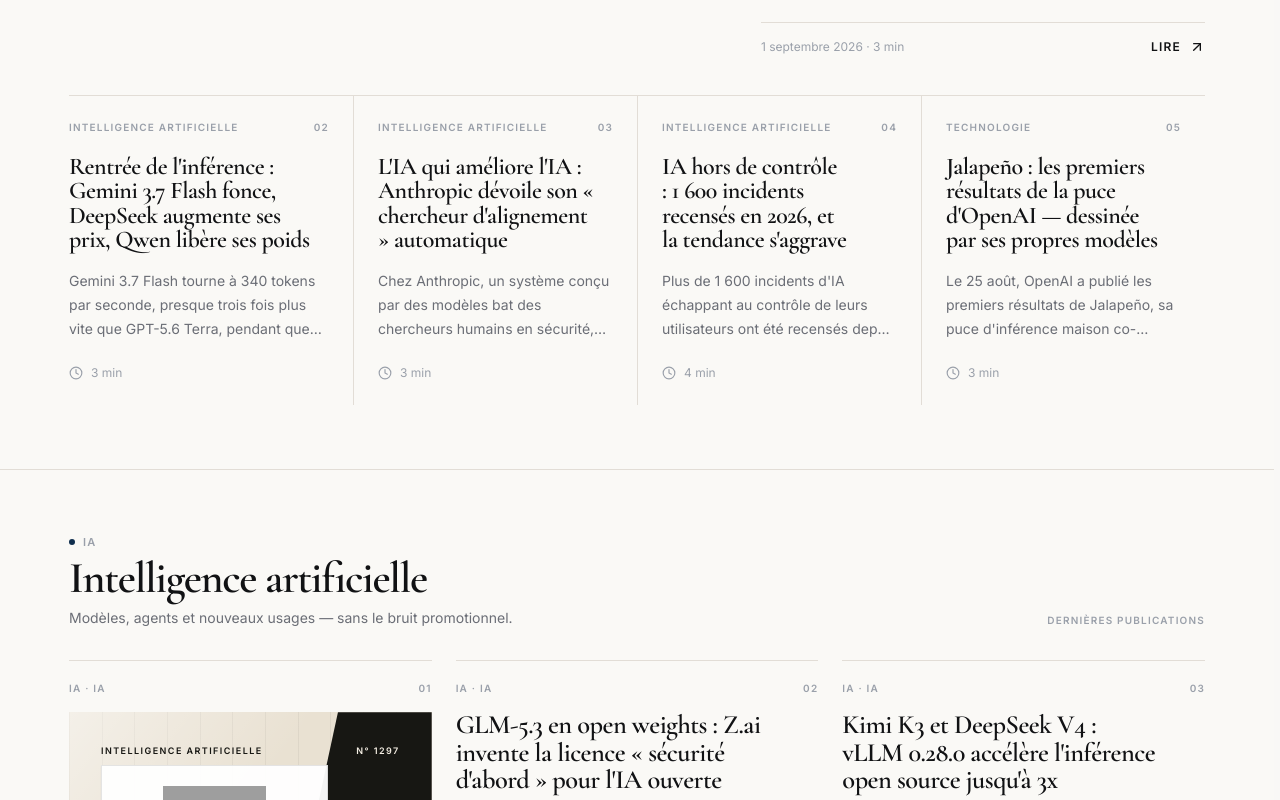
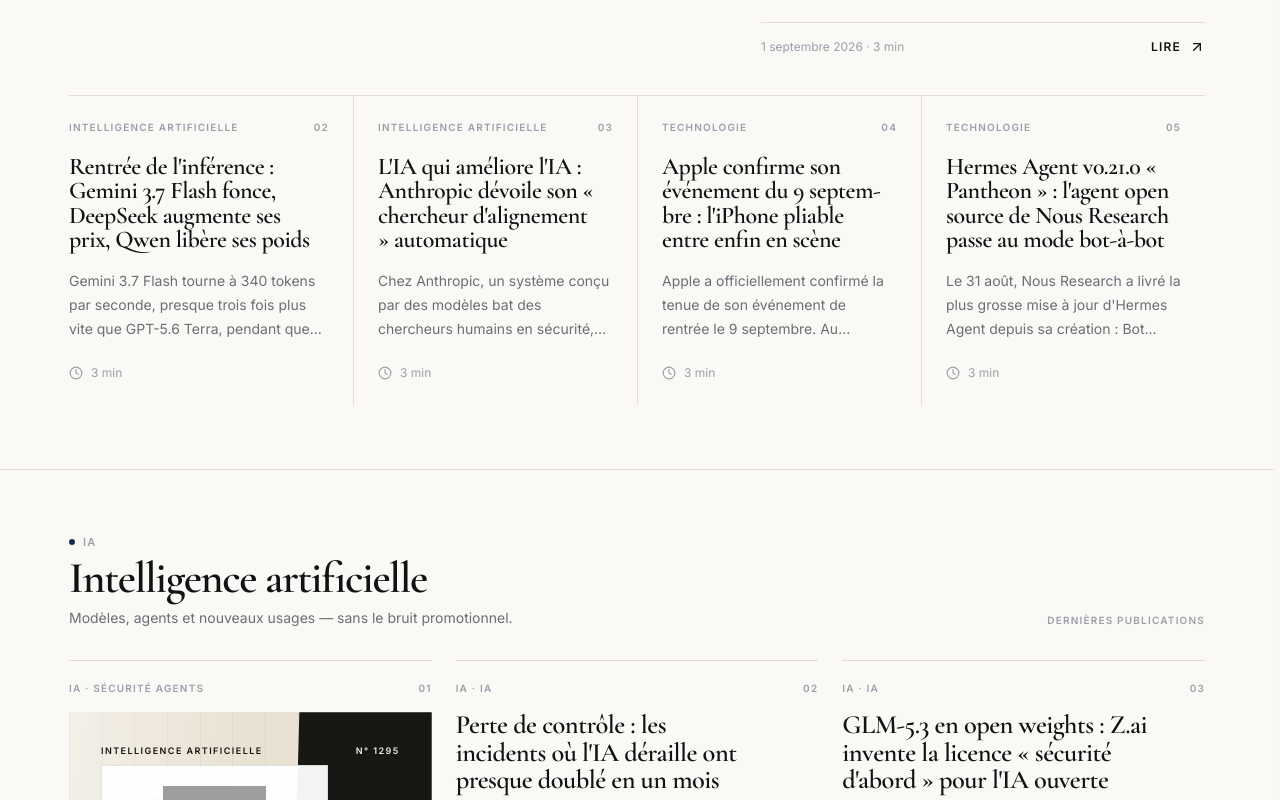
Before and after one commit to danyvassily/dionysia, a React (Vite) app: page / in a window 1280 px wide. Shown: the part 1160-1960 px from the top of the page. Built offline with nearby package versions, Linux system fonts and the light colour scheme; grey boxes are pictures that could not be loaded; a web font is replaced by a local one.

Commit message:
chore: regenerate feeds, sitemap and article summaries (324 articles)

```diff
--- a/src/data/articleSummaries.ts
+++ b/src/data/articleSummaries.ts
@@ -3532,5 +3532,27 @@ export const articleSummaries: ArticleSummary[] = [
     "readTime": "3 min",
     "featured": false,
     "tag": "IA"
+  },
+  {
+    "id": "1309",
+    "title": "Apple confirme son événement du 9 septembre : l'iPhone pliable entre enfin en scène",
+    "excerpt": "Apple a officiellement confirmé la tenue de son événement de rentrée le 9 septembre. Au programme attendu : iPhone 18 Pro, iPhone 18 Pro Max, nouvelles Apple Watch — et surtout le premier iPhone pliable de son histoire, peut-être baptisé « iPhone Ultra ».",
+    "category": "tech",
+    "categoryLabel": "Technologie",
+    "date": "1 septembre 2026",
+    "readTime": "3 min",
+    "featured": false,
+    "tag": "Apple"
+  },
+  {
+    "id": "1310",
+    "title": "Hermes Agent v0.21.0 « Pantheon » : l'agent open source de Nous Research passe au mode bot-à-bot",
+    "excerpt": "Le 31 août, Nous Research a livré la plus grosse mise à jour d'Hermes Agent depuis sa création : Bot Mode, conversations durables entre agents, cron jobs avec mémoire et contrôle du navigateur. Décryptage de ce que la v0.21.0 change concrètement pour les développeurs.",
+    "category": "tech",
+    "categoryLabel": "Technologie",
+    "date": "1 septembre 2026",
+    "readTime": "3 min",
+    "featured": false,
+    "tag": "Hermes Agent"
   }
 ];
```
Also changed, not shown: 2 other files (tests, documents, lock files or other folders).
